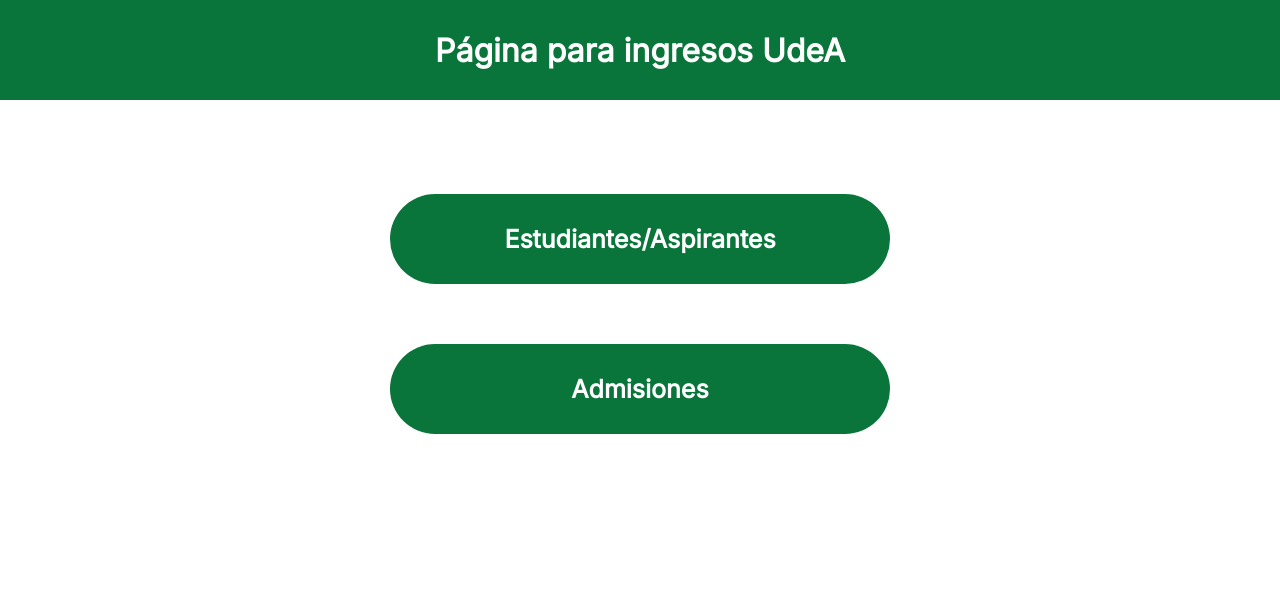
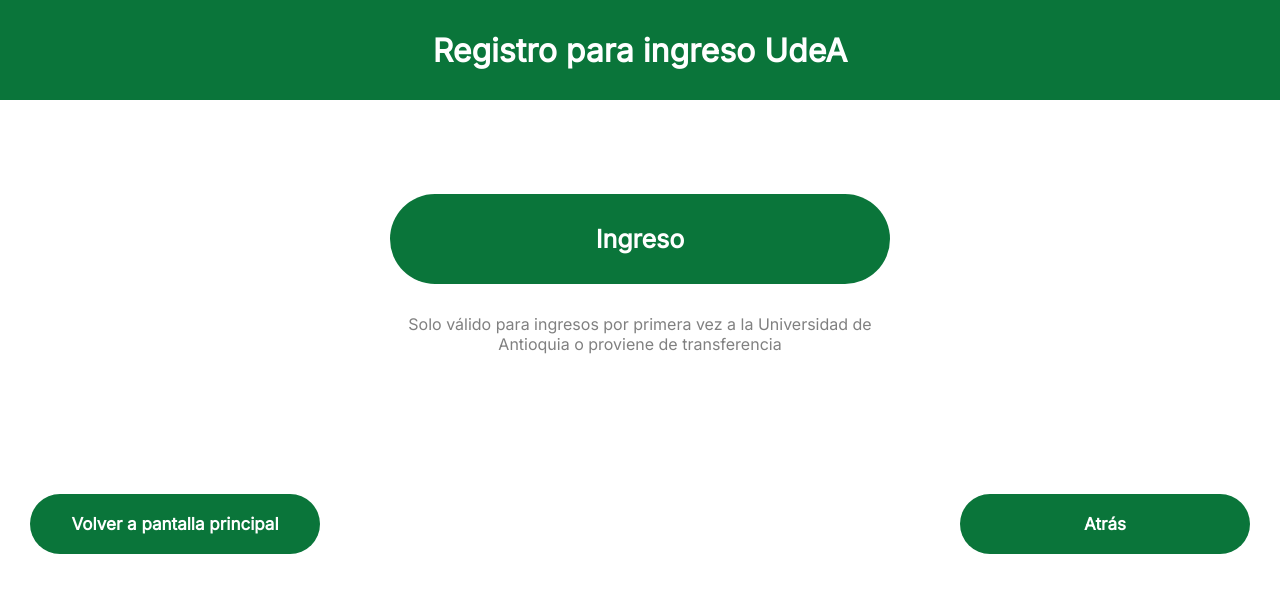
Before and after one commit to cristianmunoz1/Ingresos_Reingresos, a React (Create React App) app: page /registro in a window 1280 px wide. Shown: the top 592 px of the page. Built offline with nearby package versions, Linux system fonts and the light colour scheme.

Commit message:
Versión con navegación entre pestañas y versión vacía del formulario de registro

```diff
--- a/package.json
+++ b/package.json
@@ -8,6 +8,7 @@
     "@testing-library/user-event": "^13.5.0",
     "react": "^18.2.0",
     "react-dom": "^18.2.0",
+    "react-router-dom": "^6.10.0",
     "react-scripts": "5.0.1",
     "web-vitals": "^2.1.4"
   },
--- a/src/App.css
+++ b/src/App.css
@@ -21,3 +21,29 @@
   justify-content: center;
   font-family: Inter;
 }
+
+.contenedor-texto{
+  display: flex;
+  color: gray;
+  width: 500px;
+  justify-content: center;
+  align-items: center;
+  text-align: center;
+  font-family: Inter;
+}
+
+.contenedor-botones-footer{
+  display: flex;
+  flex-direction: row;
+  margin-top: 110px;
+  justify-content: space-between;
+}
+
+.contenedor-botones-footer .boton{
+  display: flex;
+  width: 290px;
+  height: 19px;
+  font-size: 17px;
+  align-items: center;
+  justify-content: center;
+}
--- a/src/App.js
+++ b/src/App.js
@@ -1,16 +1,19 @@
 import './App.css';
-import Boton from './components/Boton';
-import Header from './components/Header';
+import './styles/Header.css'
+import { Routes, Route } from "react-router-dom";
+import PaginaPrincipal from './pages/PaginaPrincipal';
+import RegistroIngreso from './pages/RegistroIngreso';
+import Form  from './pages/Form.js';
 
 function App() {
   return (
-    <div className="App">
-      <Header text="Página para ingresos UdeA"/>
-      <div className='contenedor-botones'>
-        <Boton text="Estudiantes/Aspirantes"/>
-        <Boton text="Admisiones"/>
-      </div>
+    <div>
 
+        <Routes>
+         <Route path='/' element={<PaginaPrincipal />}/>
+         <Route path='/registro' element={<RegistroIngreso />}/>
+         <Route path='/registro/formulario' element={<Form />}/>
+        </Routes>
     </div>
   );
 }
--- a/src/index.js
+++ b/src/index.js
@@ -3,12 +3,13 @@
 import './index.css';
 import App from './App';
 import reportWebVitals from './reportWebVitals';
+import { BrowserRouter } from "react-router-dom";
 
 const root = ReactDOM.createRoot(document.getElementById('root'));
 root.render(
-  <React.StrictMode>
+  <BrowserRouter>
     <App />
-  </React.StrictMode>
+  </BrowserRouter>
 );
 
 // If you want to start measuring performance in your app, pass a function
--- /dev/null
+++ b/src/pages/Form.js
@@ -0,0 +1,15 @@
+import '../App.css';
+import Boton from '../components/Boton';
+import { Link } from 'react-router-dom';
+import Header from '../components/Header';
+
+function Form() {
+  return (
+    <div className="Form">
+      <Header text="Ingresos UdeA"/>
+
+    </div>
+  );
+}
+
+export default Form;
--- /dev/null
+++ b/src/pages/PaginaPrincipal.js
@@ -0,0 +1,20 @@
+import '../App.css';
+import Boton from '../components/Boton';
+import { Link } from 'react-router-dom';
+import Header from '../components/Header';
+
+function PaginaPrincipal() {
+  return (
+    <div className="PaginaPrincipal">
+      <Header text="Página para ingresos UdeA"/>
+      <div className='contenedor-botones'>
+        <Link to='registro'>
+            <Boton text="Estudiantes/Aspirantes"/>
+        </Link>
+        <Boton text="Admisiones"/>
+      </div>
+    </div>
+  );
+}
+
+export default PaginaPrincipal;
--- /dev/null
+++ b/src/pages/RegistroIngreso.js
@@ -0,0 +1,27 @@
+import { Link } from 'react-router-dom';
+import '../App.css';
+import Boton from '../components/Boton';
+import Header from '../components/Header';
+
+function RegistroIngreso() {
+  return (
+    <div className="RegistroIngreso">
+      <Header text="Registro para ingreso UdeA"/>
+      <div className='contenedor-botones'>
+        <Link to='formulario'>
+          <Boton text="Ingreso"/>
+        </Link>
+        <div className='contenedor-texto'>
+            <p>Solo válido para ingresos por primera vez a la Universidad de Antioquia o proviene de transferencia</p>
+        </div>
+      </div>
+      <div className='contenedor-botones-footer'>
+        <Boton text="Volver a pantalla principal" />
+        <Boton text="Atrás" />
+      </div>
+
+    </div>
+  );
+}
+
+export default RegistroIngreso;
```
Also changed, not shown: 1 other file (tests, documents, lock files or other folders).
